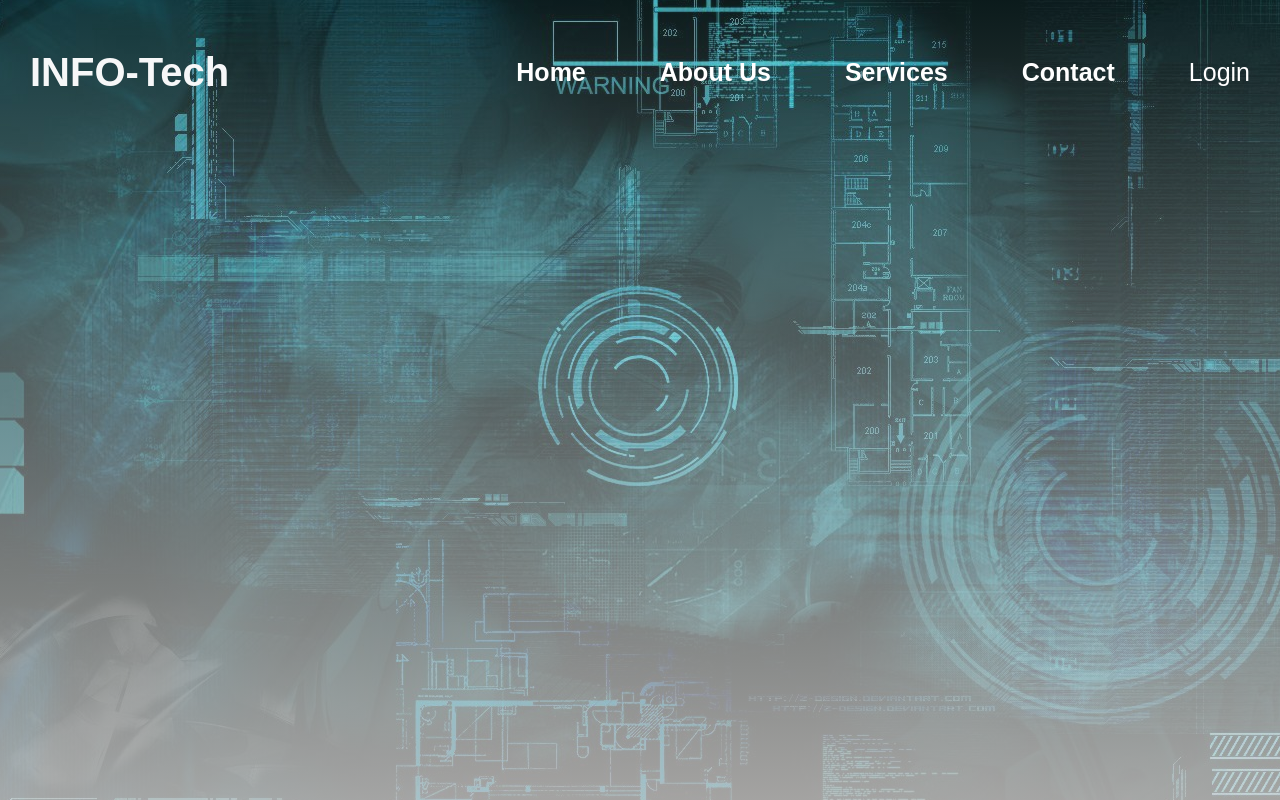
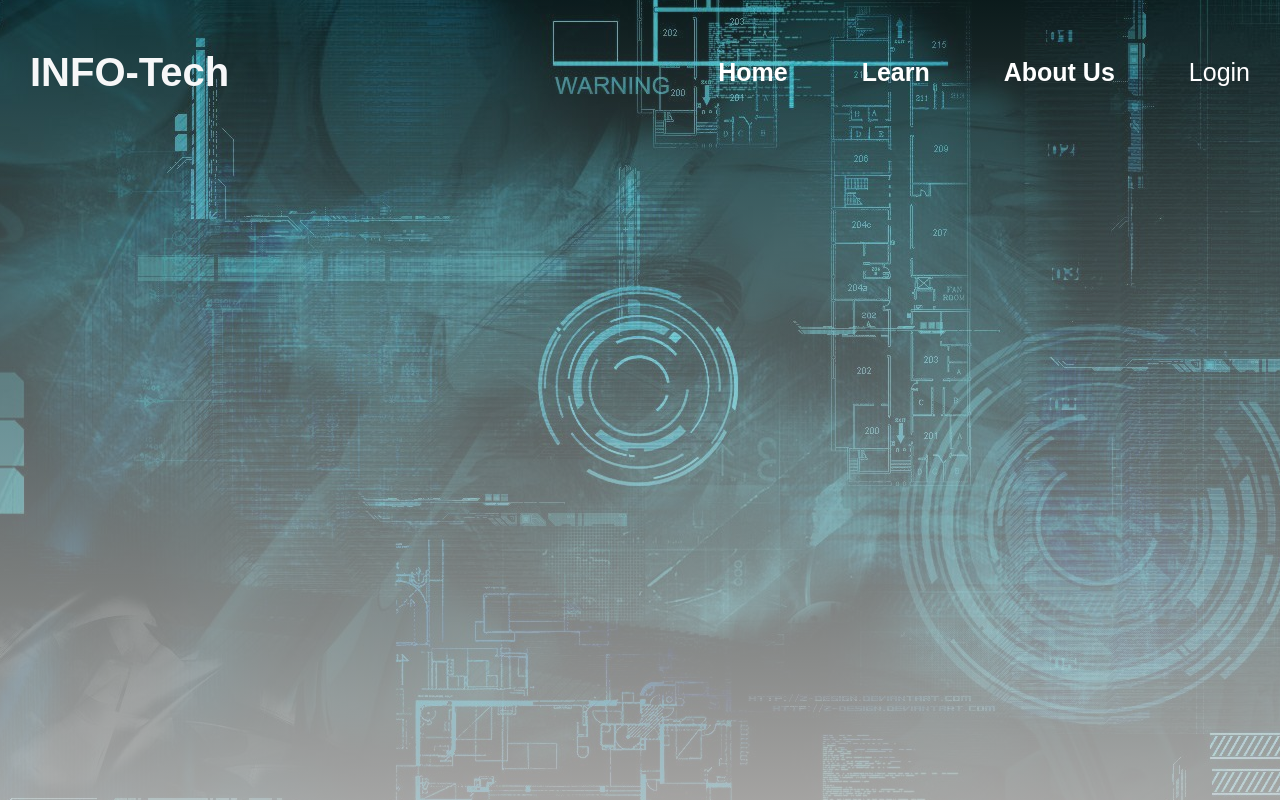
Before and after one commit to SaduniHettihewa/InfoTech-webApp, a plain HTML site: page index.html in a window 1280 px wide. Shown: the top 800 px of the page. Drawn offline with Linux system fonts and the light colour scheme.

Commit message:
change nav bar

```diff
--- a/index.html
+++ b/index.html
@@ -17,9 +17,8 @@
             <nav>
                 <ul id='MenuItems'>
                     <li><a href='#'>Home</a></li>
+                    <li><a href='#'>Learn</a></li>
                     <li><a href='#'>About Us</a></li>
-                    <li><a href='#'>Services</a></li>
-                    <li><a href='#'>Contact</a></li>
                     <li><button class='loginbtn' onclick="document.getElementById('login-form').style.display='block'"
                             style="width:auto;">Login</button></li>
                 </ul>
```
